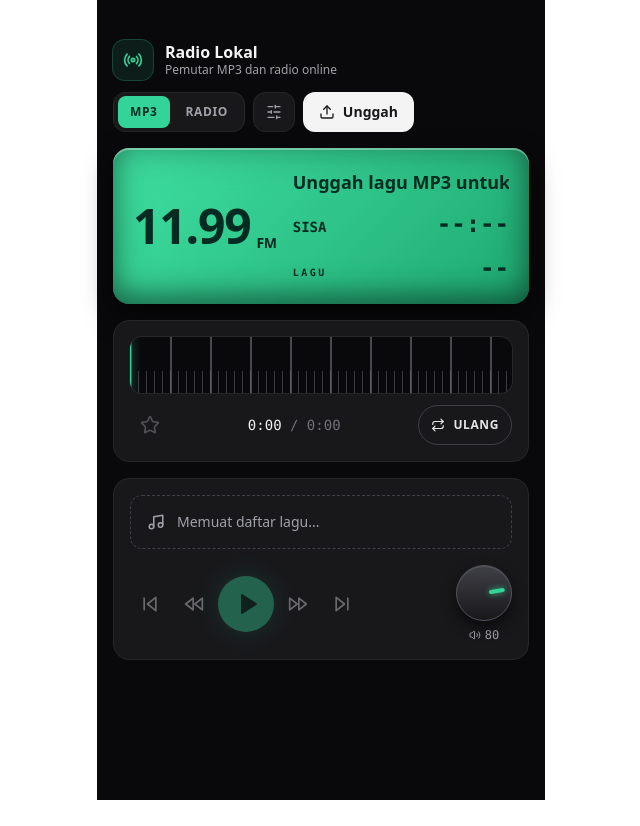
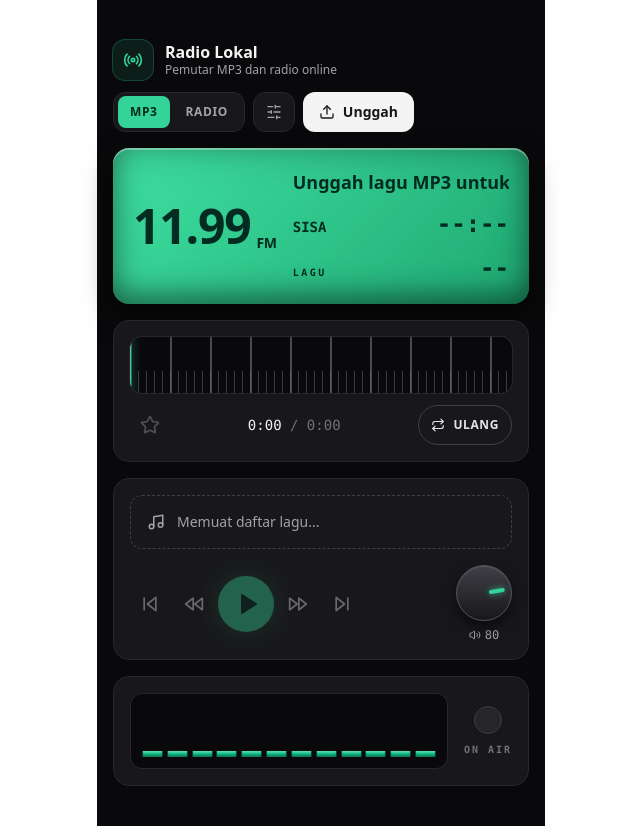
Before and after one commit to radiosahabatfakfak1199/Siaran1199, a React (Vite) app: page / in a window 1280 px wide. Shown: the whole page, without its empty margins (319-959 px from the left). Before the commit the page ends 800 px from the top, so only its background shows below. Built offline with nearby package versions, Linux system fonts and the light colour scheme.

Commit message:
update from claude
Co-authored-by: Claude Code <agent+12494834@bolt.new>

```diff
--- a/src/components/RadioPlayer.tsx
+++ b/src/components/RadioPlayer.tsx
@@ -18,6 +18,7 @@ import {
   Upload,
 } from 'lucide-react';
 import PlaybackSettings from '@/components/PlaybackSettings';
+import VuMeter from '@/components/VuMeter';
 import { SourceToggle, TransportButton, VolumeKnob } from '@/components/PlayerControls';
 import type { Source } from '@/components/PlayerControls';
 import { STATIONS } from '@/data/stations';
@@ -605,6 +606,8 @@ export default function RadioPlayer() {
         </div>
       </div>
 
+      <VuMeter active={isPlaying} />
+
       <PlaybackSettings
         open={settingsOpen}
         onClose={() => setSettingsOpen(false)}
--- /dev/null
+++ b/src/components/VuMeter.tsx
@@ -0,0 +1,52 @@
+import { useState } from 'react';
+
+const BAR_COUNT = 12;
+
+type BarTiming = { duration: number; delay: number };
+
+function createBarTimings(): BarTiming[] {
+  return Array.from({ length: BAR_COUNT }, () => ({
+    duration: 0.35 + Math.random() * 0.6,
+    delay: -Math.random() * 1,
+  }));
+}
+
+export default function VuMeter({ active }: { active: boolean }) {
+  const [timings] = useState(createBarTimings);
+
+  return (
+    <div className="flex h-[110px] items-center gap-4 rounded-2xl border border-zinc-800 bg-zinc-900 p-4">
+      <div className="flex h-full flex-1 items-end gap-1 rounded-xl bg-zinc-950 p-3 ring-1 ring-inset ring-zinc-800">
+        {timings.map((timing, i) => (
+          <div key={i} className="flex h-full flex-1 items-end">
+            <div
+              className="h-full w-full origin-bottom rounded-[3px] border border-emerald-950/80 bg-gradient-to-t from-emerald-700 via-emerald-500 to-emerald-300 shadow-[inset_0_1px_0_rgba(255,255,255,.35),inset_0_-3px_4px_rgba(0,0,0,.35)]"
+              style={
+                active
+                  ? { animation: `vu-bar ${timing.duration}s ease-in-out ${timing.delay}s infinite alternate` }
+                  : { transform: 'scaleY(0.12)', transition: 'transform 300ms ease-out' }
+              }
+            />
+          </div>
+        ))}
+      </div>
+      <div className="flex shrink-0 flex-col items-center gap-2">
+        <span
+          aria-hidden="true"
+          className={`h-7 w-7 rounded-full border transition-all duration-300 ${
+            active
+              ? 'border-red-300 bg-red-500 shadow-[0_0_14px_4px_rgba(239,68,68,0.7)]'
+              : 'border-zinc-700 bg-zinc-800 shadow-inner'
+          }`}
+        />
+        <span
+          className={`font-mono text-[10px] font-bold tracking-[0.2em] transition-colors duration-300 ${
+            active ? 'text-red-400' : 'text-zinc-500'
+          }`}
+        >
+          ON AIR
+        </span>
+      </div>
+    </div>
+  );
+}
--- a/tailwind.config.js
+++ b/tailwind.config.js
@@ -8,9 +8,14 @@ export default {
           from: { transform: 'translateX(0)' },
           to: { transform: 'translateX(-50%)' },
         },
+        'vu-bar': {
+          from: { transform: 'scaleY(0.12)' },
+          to: { transform: 'scaleY(1)' },
+        },
       },
       animation: {
         marquee: 'marquee 14s linear infinite',
+        'vu-bar': 'vu-bar 1s ease-in-out infinite alternate',
       },
     },
   },
```
